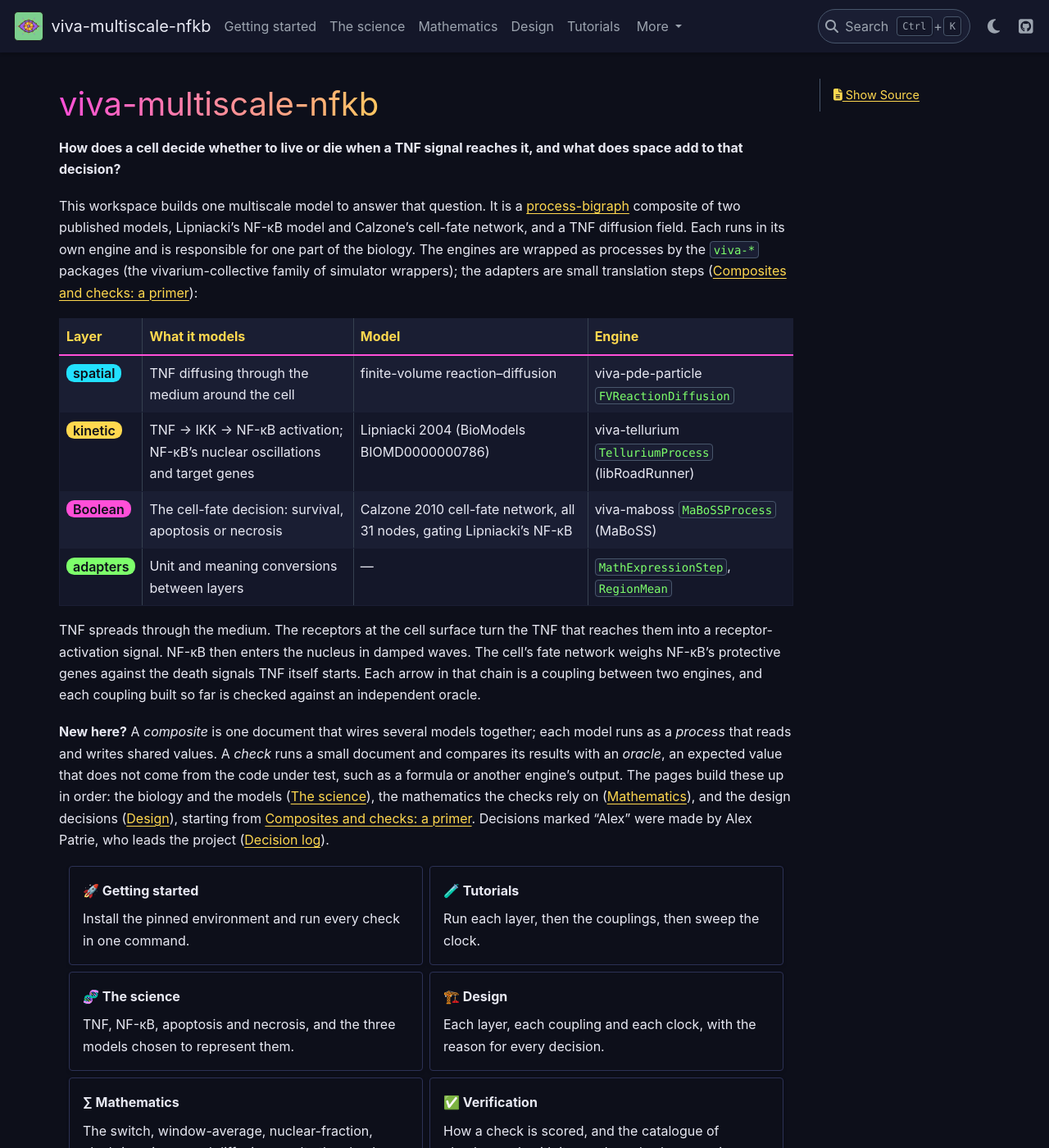
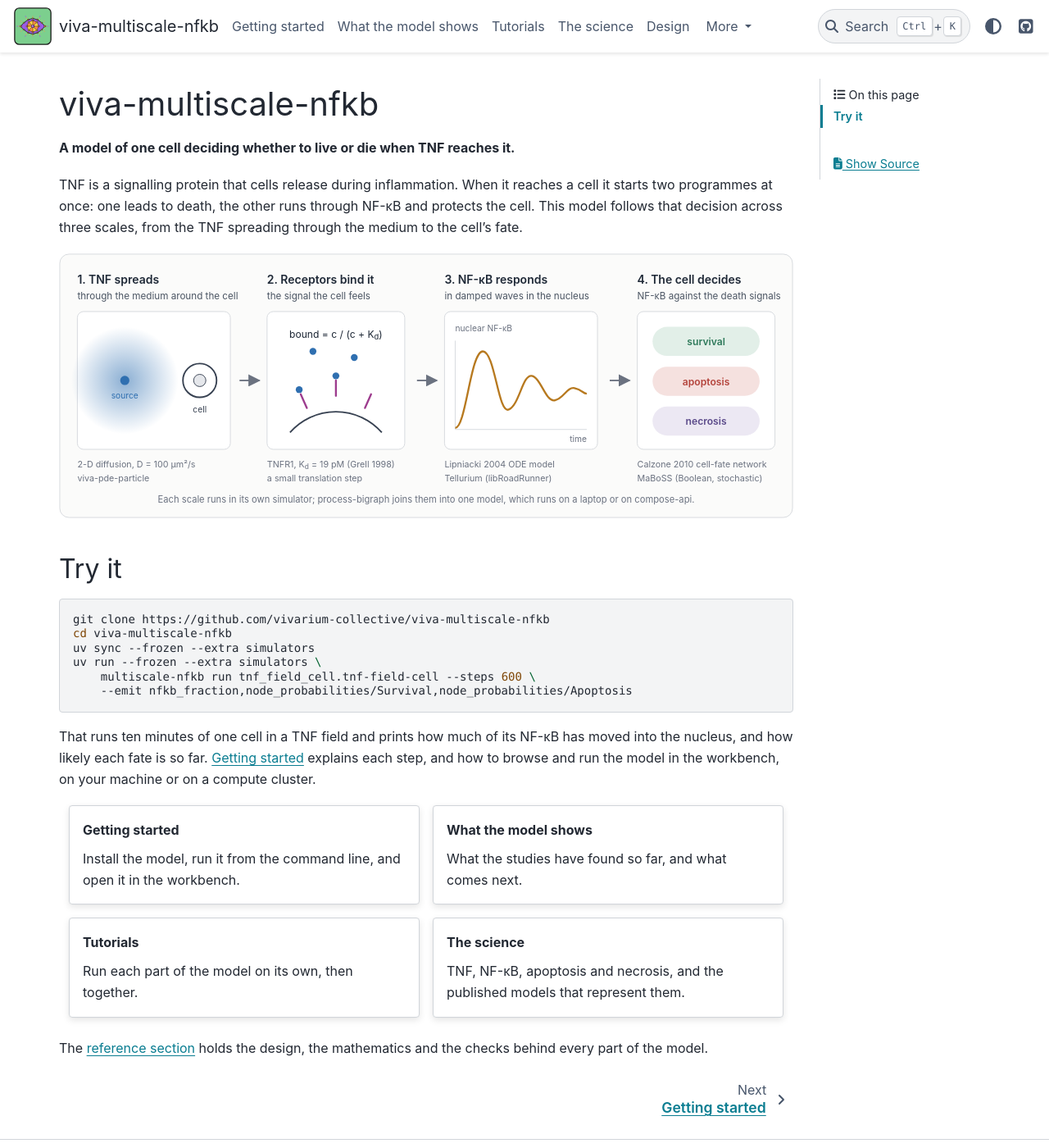
Before and after one commit to vivarium-collective/viva-multiscale-nfkb, a Sphinx documentation site: the page built from documentation/index.md, in a window 1280 px wide and 1400 px high. Shown: the whole window at 82% size. Built offline with Sphinx 7.4.7 and the PyData theme 0.15.4, drawn with Linux system fonts in a browser that asks for light colours; some of the changed text lies outside the part shown.

Commit message:
docs: a user-facing front page, a getting-started that reaches a first result, theme defaults
The rendered site was unusable as user documentation: a bespoke neon palette on forced dark mode, a landing page
with no figure that opened on engine class names, internal attributions and a status box, a "Getting started"
that ran the developer checks against a personal compose-api path, and Mathematics/Design/Verification ahead of
the tutorials.

- index.md: what the model is in one sentence, a schematic of the four steps (TNF spreads, receptors bind it,
  NF-kB responds, the cell decides), a four-line "Try it", and cards for the user guide. The toctree is split into
  "User guide" and "Reference".
- getting-started.md: install, run the model from the command line (the CLI id, --emit and its real output),
  open the workbench, run on compose-api. Every command was run from a fresh `uv sync --frozen --extra simulators`.
- findings.md: what the model shows so far, moved off the landing page and written for a reader.
- reference/developer.md: the checks, the two environments and the docs build, moved from getting-started.
- conf.py: the theme's own colours, following the system light/dark setting; no left sidebar on single pages.
- _static/layers.css replaces colors.css: only the layer badges, in muted colours that read in both modes.

Checked as rendered: headless Chrome at 1440 px (light and dark) and in a 390 px frame; sphinx-build -W clean.

Co-Authored-By: Claude Opus 5.5 <noreply@anthropic.com>
Claude-Session: https://claude.ai/code/session_01AEnZFC29XipTKTPQPqMc1b

````diff
--- a/documentation/_static/colors.css
+++ /dev/null
@@ -1,45 +0,0 @@
-/* Dark mode with bright, multi-coloured accents. Each layer of the model has its own colour, used consistently. */
-html[data-theme="dark"] {
-  --pst-color-background: #0d0f1a;
-  --pst-color-on-background: #141729;
-  --pst-color-surface: #1a1e33;
-  --pst-color-text-base: #e8e9f3;
-  --pst-color-primary: #ff4fd8;      /* magenta */
-  --pst-color-secondary: #22e1ff;    /* cyan */
-  --pst-color-link: #ffd84f;         /* amber */
-  --pst-color-link-hover: #7dff6b;   /* lime */
-  --pst-color-inline-code: #7dff6b;
-  --layer-spatial: #22e1ff;
-  --layer-kinetic: #ffd84f;
-  --layer-boolean: #ff4fd8;
-  --layer-adapter: #7dff6b;
-}
-
-html[data-theme="dark"] .bd-article h1 {
-  background: linear-gradient(90deg, #ff4fd8, #ffd84f 50%, #22e1ff);
-  -webkit-background-clip: text;
-  background-clip: text;
-  color: transparent;
-}
-html[data-theme="dark"] .bd-article h2 { color: #22e1ff; }
-html[data-theme="dark"] .bd-article h3 { color: #7dff6b; }
-html[data-theme="dark"] .bd-article h4 { color: #ffa94f; }
-
-html[data-theme="dark"] .admonition.note { border-left-color: #22e1ff; }
-html[data-theme="dark"] .admonition.tip { border-left-color: #7dff6b; }
-html[data-theme="dark"] .admonition.important { border-left-color: #ff4fd8; }
-html[data-theme="dark"] .admonition.warning { border-left-color: #ffa94f; }
-
-/* Layer badges: <span class="layer spatial">spatial</span> */
-.layer { padding: 0.05em 0.5em; border-radius: 0.6em; font-weight: 600; color: #0d0f1a; }
-.layer.spatial { background: var(--layer-spatial, #22e1ff); }
-.layer.kinetic { background: var(--layer-kinetic, #ffd84f); }
-.layer.boolean { background: var(--layer-boolean, #ff4fd8); }
-.layer.adapter { background: var(--layer-adapter, #7dff6b); }
-
-html[data-theme="dark"] table.table thead th { color: #ffd84f; border-bottom-color: #ff4fd8; }
-html[data-theme="dark"] .sd-card { border-color: #2c3155; }
-html[data-theme="dark"] .sd-card:hover { border-color: #ff4fd8; }
-
-/* The workspace logo in the header: a square mark, sized to the navbar. */
-.navbar-brand img.logo__image { height: 2.4rem; width: auto; border-radius: 0.35rem; }
--- /dev/null
+++ b/documentation/_static/layers.css
@@ -0,0 +1,6 @@
+/* Layer badges: <span class="layer spatial">spatial</span>. Muted fills with dark text read the same in light and dark mode. */
+.layer { padding: 0.05em 0.5em; border-radius: 0.6em; font-size: 0.85em; font-weight: 600; color: #1f2937; white-space: nowrap; }
+.layer.spatial { background: #dbe8f5; }
+.layer.kinetic { background: #f6ead6; }
+.layer.boolean { background: #f1e1ef; }
+.layer.adapter { background: #e2efe8; }
--- a/documentation/conf.py
+++ b/documentation/conf.py
@@ -27,8 +27,9 @@ html_static_path = ["_static"]
 # The workspace logo (assets/logos/logo.svg) is the header on every page and the favicon.
 html_logo = "../assets/logos/logo.svg"
 html_favicon = "../assets/logos/logo.svg"
-html_css_files = ["colors.css"]
-html_context = {"default_mode": "dark"}
+html_css_files = ["layers.css"]
+# Pages with no sub-pages get no left sidebar (it would be an empty "Section Navigation").
+html_sidebars = {"index": [], "getting-started": [], "findings": []}
 html_theme_options = {
     "github_url": "https://github.com/vivarium-collective/viva-multiscale-nfkb",
     "navigation_with_keys": False,
--- /dev/null
+++ b/documentation/findings.md
@@ -0,0 +1,32 @@
+# What the model shows
+
+## The three scales run as one model
+
+The TNF field, the NF-κB signalling and the cell's fate run together, on a laptop and on
+[compose-api](https://compose.cam.uchc.edu), BioSimulations' service for running these models on a compute cluster. A
+run there, on Linux, matches a run on macOS to within floating-point noise. Every part of the model, and every
+connection between parts, is checked against an answer that doesn't come from the code under test
+({doc}`verification/index`).
+
+## Under constant TNF, too many cells die
+
+In experiments, cells with working NF-κB mostly survive TNF alone, and die when NF-κB is blocked. The model doesn't
+reproduce that yet. Under constant, saturating TNF, NF-κB protects at most about 12 cells in 100, at every speed
+tested for the fate network's clock ({doc}`design/validation`).
+
+The limit lies in a race inside the fate network. The death signal (caspase-8) is two steps from the bound receptor,
+NF-κB is four, and active caspase-8 shuts NF-κB's route. Letting NF-κB switch on with the signalling model's own timing
+wins that race, but most cells still don't survive, so that change was not adopted. The gap is an open question, not
+something tuned away.
+
+## Next: what exposure does
+
+The next studies ask whether space matters only through how much TNF reaches a cell, or also through when it arrives
+({doc}`design/studies`):
+
+- **Dose:** survival at 24 hours across TNF doses, held steady or fading as a real dose does.
+- **Distance:** cells 100 µm, 300 µm and 1 mm from a pulse of TNF, compared with cells given the same dose evenly.
+- **Many cells:** a field of cells, each with its own signalling and fate, so that cells taking up TNF shade their
+  neighbours.
+
+The plan and its progress: {doc}`design/roadmap`.
--- a/documentation/getting-started.md
+++ b/documentation/getting-started.md
@@ -1,52 +1,67 @@
 # Getting started
 
-This page installs the environments and runs every check. What compose-api, a check, a mash-up and the registry are is
-explained in {doc}`design/composite-primer`; COPASI and libRoadRunner are two independent ODE solvers, which the kinetic
-checks compare.
+## Install
 
-## What you need
-
-- [uv](https://docs.astral.sh/uv/). Every Python command here runs through it.
-- A checkout of [compose-api](https://github.com/biosimulations/compose-api). The checks are scored by compose-api's
-  own `compliance.evaluate` (see {doc}`verification/index`). Point `COMPOSE_API_DIR` at it; it defaults to
-  `~/uchc/biosimulations/compose-api` and is only read.
-- macOS (arm64 or x86-64) or Linux x86-64. libRoadRunner publishes no Linux aarch64 wheel, so Linux on arm64 cannot
-  install the run environment (this is also why the container image of this repository cannot be built for
-  linux/arm64).
+You need [uv](https://docs.astral.sh/uv/getting-started/installation/) and git, on macOS or on Linux x86-64. (Linux on
+arm64 is not supported: libRoadRunner, the engine of the signalling model, publishes no wheel for it.)
 
 ```bash
 git clone https://github.com/vivarium-collective/viva-multiscale-nfkb
 cd viva-multiscale-nfkb
-export COMPOSE_API_DIR=/path/to/compose-api
+uv sync --frozen --extra simulators
 ```
 
-## Two environments, on purpose
+`--extra simulators` installs the three simulators the model joins: viva-pde-particle for the TNF field, Tellurium
+for the NF-κB signalling and MaBoSS for the cell's fate. Keep it on every `uv run` too, or uv removes them again.
 
-| Environment | Where | What it is for |
-|---|---|---|
-| **The run environment** | `compose/` (its own `pyproject.toml` and `uv.lock`) | Pinned to what compose-api's registry installs in a new environment: process-bigraph 1.9.1 and its type system, bigraph-schema 1.8.1, Python 3.12, and each simulator package at the commit compose-api's registry pins. Every check runs here. |
-| **The workspace environment** | the repository root | This repository's own Python package (`viva_multiscale_nfkb`), the vivarium-workbench dashboard that records study runs, and the `docs` group that builds this documentation. |
-
-They are separate because a check that passes here must pass the same way on compose-api. The run environment
-installs the same packages at the same versions the service's composed image does.
-
-## Run every check
+## Run the model
 
 ```bash
-bash compose/check.sh harness    # compose-api's own maboss and tellurium cases: proves the harness
-bash compose/check.sh kinetic    # Lipniacki vs COPASI; the rest state (design/kinetic)
-bash compose/check.sh spatial    # diffusion and decay against closed-form solutions
-bash compose/check.sh boolean    # MaBoSS reference, equivalence with Calzone's network, the couplings, the clock (design/boolean, design/time)
+uv run --frozen --extra simulators \
+    multiscale-nfkb run tnf_field_cell.tnf-field-cell --steps 600 \
+    --emit nfkb_fraction,node_probabilities/Survival,node_probabilities/Apoptosis,node_probabilities/NonACD
 ```
 
-Each check prints `PASS` or one `FAIL` line per expectation it missed. The runs write to `.checks-out/<group>/<case>/`
-(the runner log and the results file), which git ignores.
+This runs `tnf-field-cell`, one cell in a field of TNF, for 600 simulated seconds and prints the values named in
+`--emit` at the end:
 
-## Build this documentation
+```text
+nfkb_fraction = 0.7001305988285712
+node_probabilities/Survival = 0.0
+node_probabilities/Apoptosis = 0.0
+node_probabilities/NonACD = 0.0
+```
+
+- `nfkb_fraction` is the share of the cell's NF-κB in the nucleus: 70% ten minutes after TNF arrives.
+- `node_probabilities/...` are the chances of each fate (`NonACD` is necrosis). At ten minutes none has been reached
+  yet; the fate network takes longer to decide.
+
+Leave out `--emit` to print the model's whole state. `kinetic_boolean.kinetic-boolean` runs the signalling and fate
+models on their own, with TNF held on.
+
+## Open it in the workbench
+
+The workbench is a browser interface for the model: its composites, studies and results.
 
 ```bash
-uv run --group docs sphinx-build -W -b html documentation documentation/_build/html
-open documentation/_build/html/index.html
+bash scripts/serve.sh
 ```
 
-`-W` turns every warning into an error, so a broken cross-reference fails the build.
+It prints the address to open, for example `Workspace dashboard: http://127.0.0.1:8765`.
+
+## Run it on a compute cluster
+
+[compose-api](https://compose.cam.uchc.edu) runs process-bigraph models on BioSimulations' cluster. Start the workbench
+with it as the backend, and runs go there instead of your machine:
+
+```bash
+.venv/bin/vivarium-workbench serve --backend-base-url https://compose.cam.uchc.edu
+```
+
+A run there reproduces a run on your machine to within floating-point noise.
+
+## Next
+
+- {doc}`findings`: what the model shows so far.
+- {doc}`tutorials/index`: each part of the model on its own, then together.
+- {doc}`reference/developer`: running the checks and building this documentation.
--- a/documentation/index.md
+++ b/documentation/index.md
@@ -1,93 +1,78 @@
 # viva-multiscale-nfkb
 
-**How does a cell decide whether to live or die when a TNF signal reaches it, and what does space add to that
-decision?**
+**A model of one cell deciding whether to live or die when TNF reaches it.**
 
-This workspace builds one multiscale model to answer that question. It is a
-[process-bigraph](https://github.com/vivarium-collective/process-bigraph) composite of two published models, Lipniacki's
-NF-κB model and Calzone's cell-fate network, and a TNF diffusion field. Each runs in its own engine and is responsible
-for one part of the biology. The engines are wrapped as processes by the `viva-*` packages (the vivarium-collective
-family of simulator wrappers); the adapters are small translation steps ({doc}`design/composite-primer`):
+TNF is a signalling protein that cells release during inflammation. When it reaches a cell it starts two programmes
+at once: one leads to death, the other runs through NF-κB and protects the cell. This model follows that decision
+across three scales, from the TNF spreading through the medium to the cell's fate.
 
-| Layer | What it models | Model | Engine |
-|---|---|---|---|
-| <span class="layer spatial">spatial</span> | TNF diffusing through the medium around the cell | finite-volume reaction–diffusion | viva-pde-particle `FVReactionDiffusion` |
-| <span class="layer kinetic">kinetic</span> | TNF → IKK → NF-κB activation; NF-κB's nuclear oscillations and target genes | Lipniacki 2004 (BioModels BIOMD0000000786) | viva-tellurium `TelluriumProcess` (libRoadRunner) |
-| <span class="layer boolean">Boolean</span> | The cell-fate decision: survival, apoptosis or necrosis | Calzone 2010 cell-fate network, all 31 nodes, gating Lipniacki's NF-κB | viva-maboss `MaBoSSProcess` (MaBoSS) |
-| <span class="layer adapter">adapters</span> | Unit and meaning conversions between layers | — | `MathExpressionStep`, `RegionMean` |
+```{image} _static/model-overview.svg
+:alt: TNF spreads from a source to a cell; receptors bind it; NF-κB responds in damped waves; the cell's fate network settles on survival, apoptosis or necrosis.
+:width: 100%
+```
 
-TNF spreads through the medium. The receptors at the cell surface turn the TNF that reaches them into a
-receptor-activation signal. NF-κB then enters the nucleus in damped waves. The cell's fate network weighs NF-κB's
-protective genes against the death signals TNF itself starts. Each arrow in that chain is a coupling between two engines,
-and each coupling built so far is checked against an independent oracle.
+## Try it
 
-**New here?** A *composite* is one document that wires several models together; each model runs as a *process* that
-reads and writes shared values. A *check* runs a small document and compares its results with an *oracle*, an expected
-value that does not come from the code under test, such as a formula or another engine's output. The pages build these
-up in order: the biology and the models ({doc}`science/index`), the mathematics the checks rely on
-({doc}`math/index`), and the design decisions ({doc}`design/index`), starting from {doc}`design/composite-primer`. Decisions marked "Alex" were made by Alex Patrie,
-who leads the project ({doc}`design/decisions`).
+```bash
+git clone https://github.com/vivarium-collective/viva-multiscale-nfkb
+cd viva-multiscale-nfkb
+uv sync --frozen --extra simulators
+uv run --frozen --extra simulators \
+    multiscale-nfkb run tnf_field_cell.tnf-field-cell --steps 600 \
+    --emit nfkb_fraction,node_probabilities/Survival,node_probabilities/Apoptosis
+```
 
-::::{grid} 2
-:gutter: 2
+That runs ten minutes of one cell in a TNF field and prints how much of its NF-κB has moved into the nucleus, and
+how likely each fate is so far. {doc}`getting-started` explains each step, and how to browse and run the model in the
+workbench, on your machine or on a compute cluster.
 
-:::{grid-item-card} 🚀 Getting started
+::::{grid} 1 2 2 2
+:gutter: 3
+
+:::{grid-item-card} Getting started
 :link: getting-started
 :link-type: doc
-Install the pinned environment and run every check in one command.
+Install the model, run it from the command line, and open it in the workbench.
 :::
 
-:::{grid-item-card} 🧪 Tutorials
+:::{grid-item-card} What the model shows
+:link: findings
+:link-type: doc
+What the studies have found so far, and what comes next.
+:::
+
+:::{grid-item-card} Tutorials
 :link: tutorials/index
 :link-type: doc
-Run each layer, then the couplings, then sweep the clock.
+Run each part of the model on its own, then together.
 :::
 
-:::{grid-item-card} 🧬 The science
+:::{grid-item-card} The science
 :link: science/index
 :link-type: doc
-TNF, NF-κB, apoptosis and necrosis, and the three models chosen to represent them.
-:::
-
-:::{grid-item-card} 🏗️ Design
-:link: design/index
-:link-type: doc
-Each layer, each coupling and each clock, with the reason for every decision.
-:::
-
-:::{grid-item-card} ∑ Mathematics
-:link: math/index
-:link-type: doc
-The switch, window-average, nuclear-fraction, clock-invariance and diffusion results the checks rely on.
-:::
-
-:::{grid-item-card} ✅ Verification
-:link: verification/index
-:link-type: doc
-How a check is scored, and the catalogue of checks, each with its oracle and, where one is recorded, a proven-failing negative.
+TNF, NF-κB, apoptosis and necrosis, and the published models that represent them.
 :::
 ::::
 
+The {doc}`reference section <reference/index>` holds the design, the mathematics and the checks behind every part of
+the model.
+
 ```{toctree}
 :hidden:
-:maxdepth: 2
+:caption: User guide
 
 getting-started
+findings
+tutorials/index
 science/index
+```
+
+```{toctree}
+:hidden:
+:caption: Reference
+
+design/index
 math/index
-design/index
-tutorials/index
 verification/index
 reference/index
 ```
-
-```{admonition} Where it stands
-:class: important
-- **All three layers run together** as one composite: one cell in a TNF field. It is checked layer by layer and as a
-  whole, and it runs both locally and on compose-api ({doc}`design/roadmap`).
-- **Under constant, saturating TNF, it kills far more cells than experiments show.** NF-κB protects at most about 12
-  cells in 100 at every speed tested for the fate network ({doc}`design/validation`).
-- **Letting NF-κB activate on the signalling model's own timing** (Option A) still did not meet the survival standard,
-  so it was not adopted.
-- **Next, the studies vary exposure:** dose, distance from a TNF source, and when TNF arrives ({doc}`design/studies`).
-```
````
Also changed, not shown: documentation/reference/developer.md (added, +50 -0 lines), documentation/reference/index.md (+1 -0 lines), documentation/_static/model-overview.svg (added).
